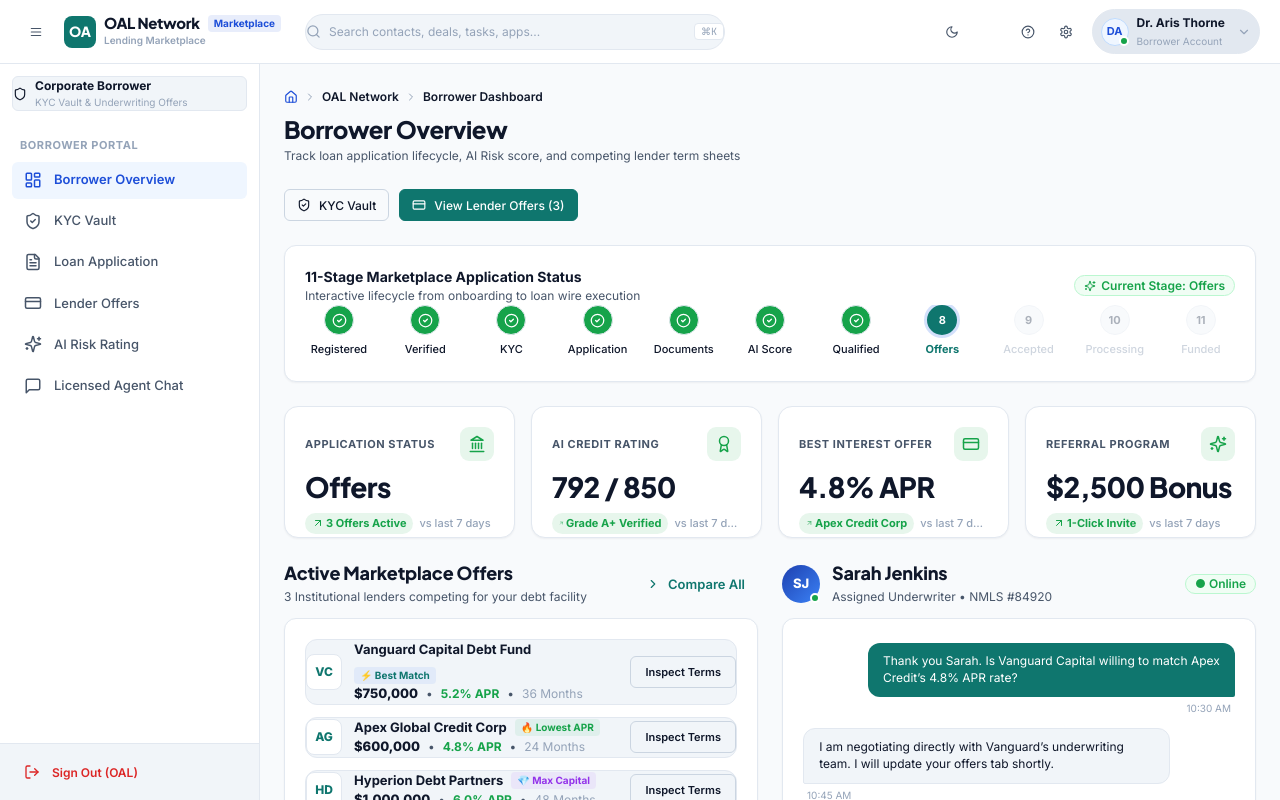
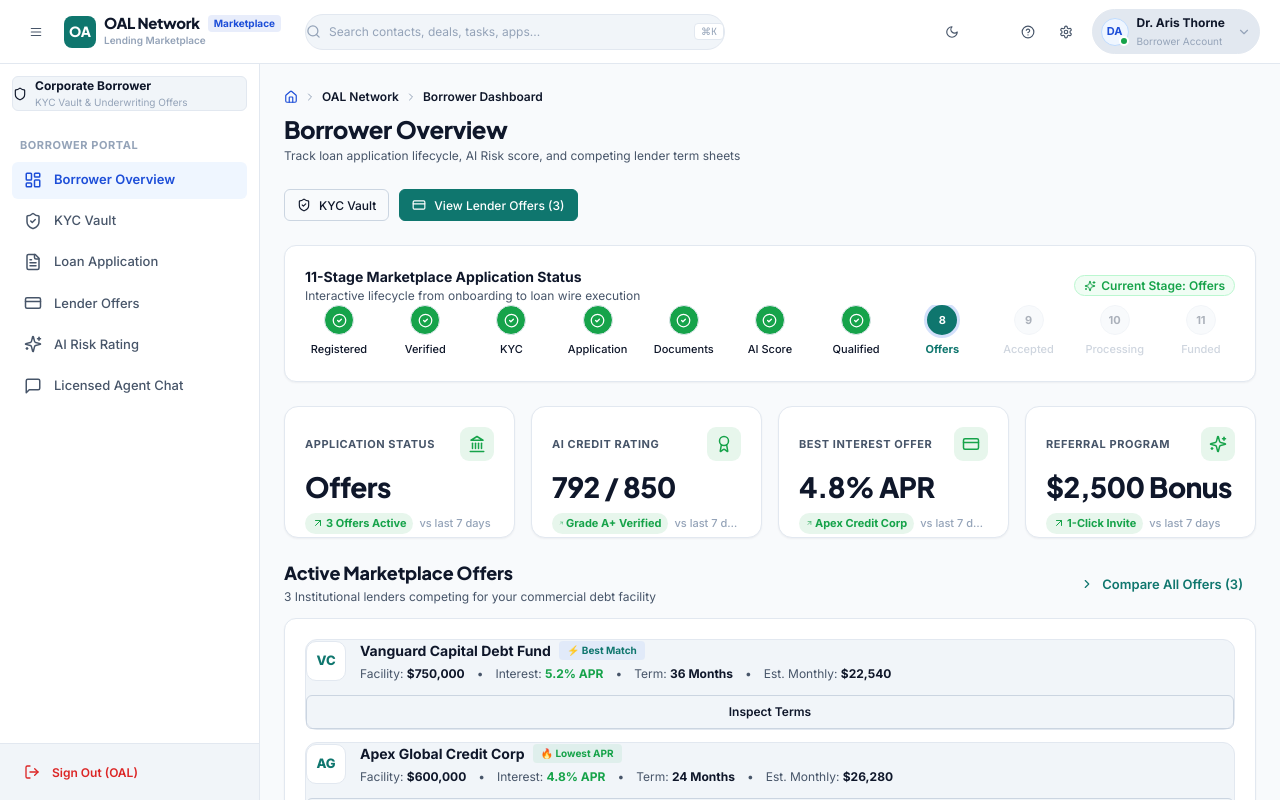
Before and after one commit to AKRITIKUSHWAHA/CRM, a React (Vite) app: page /oal/borrower/dashboard in a window 1280 px wide. Built offline with nearby package versions, Linux system fonts and the light colour scheme; the HTML template or start-up script is replaced by a standard one.

Commit message:
style: separate Active Offers and Sarah Jenkins chat into two distinct full-width card sections

```diff
--- a/src/pages/oal/borrower/OalBorrowerDashboard.jsx
+++ b/src/pages/oal/borrower/OalBorrowerDashboard.jsx
@@ -260,17 +260,15 @@ export const OalBorrowerDashboard = () => {
         </div>
       </div>
 
-      {/* 4. Active Offers & Assigned Representative */}
-      <div className="grid-responsive-2col">
-        {/* Left Column: Active Marketplace Offers */}
+      {/* 4. Section: Active Marketplace Offers */}
       <div className="flex flex-col gap-3">
-          {/* Section Heading Outside the Card */}
+        {/* Section Heading */}
         <div className="flex items-center justify-between gap-2">
           <div>
             <h2 style={{ fontSize: '18px', fontWeight: 800, margin: 0, color: 'var(--text-primary)', letterSpacing: '-0.01em' }}>
               Active Marketplace Offers
             </h2>
-              <span className="text-xs text-secondary">3 Institutional lenders competing for your debt facility</span>
+            <span className="text-xs text-secondary">3 Institutional lenders competing for your commercial debt facility</span>
           </div>
           {!acceptedOffer && (
             <Button
@@ -280,7 +278,7 @@ export const OalBorrowerDashboard = () => {
               onClick={() => navigate('/oal/borrower/offers')}
               style={{ color: 'var(--accent)', fontWeight: 600, fontSize: '13px' }}
             >
-                Compare All
+              Compare All Offers ({offers.length})
             </Button>
           )}
         </div>
@@ -314,16 +312,16 @@ export const OalBorrowerDashboard = () => {
                 return (
                   <div
                     key={off.id}
-                      className="p-3.5 surface-secondary rounded-lg border-subtle flex items-center justify-between gap-3 transition-all hover:border-primary"
+                    className="p-3.5 surface-secondary rounded-lg border-subtle flex flex-col md:flex-row md:items-center justify-between gap-3 transition-all hover:border-primary"
                     style={{ transition: 'all 0.15s ease' }}
                   >
                     {/* Left: Lender initials & details */}
-                      <div className="flex items-center gap-3 min-w-0 flex-1">
+                    <div className="flex items-center gap-3.5 min-w-0">
                       <div
                         style={{
-                            width: '36px',
-                            height: '36px',
-                            borderRadius: '8px',
+                          width: '40px',
+                          height: '40px',
+                          borderRadius: '10px',
                           backgroundColor: 'var(--surface)',
                           border: '1px solid var(--border)',
                           color: 'var(--accent)',
@@ -331,23 +329,23 @@ export const OalBorrowerDashboard = () => {
                           alignItems: 'center',
                           justifyContent: 'center',
                           fontWeight: 800,
-                            fontSize: '12px',
+                          fontSize: '13px',
                           flexShrink: 0,
                         }}
                       >
                         {initials}
                       </div>
 
-                        <div className="flex flex-col gap-0.5 min-w-0">
+                      <div className="flex flex-col gap-1 min-w-0">
                         <div className="flex items-center gap-2 flex-wrap">
-                            <span className="font-bold text-xs text-primary truncate" style={{ fontSize: '13px' }}>
+                          <span className="font-bold text-sm text-primary">
                             {off.lender}
                           </span>
                           <span
                             style={{
                               fontSize: '10px',
                               fontWeight: 700,
-                                padding: '1px 6px',
+                              padding: '2px 8px',
                               borderRadius: '4px',
                               backgroundColor: tagConfig.bg,
                               color: tagConfig.color,
@@ -359,12 +357,14 @@ export const OalBorrowerDashboard = () => {
                           </span>
                         </div>
 
-                          <div className="flex items-center gap-2 text-xs text-secondary flex-wrap">
-                            <span style={{ fontWeight: 800, color: 'var(--text-primary)', fontSize: '13px' }}>{off.amount}</span>
-                            <span>•</span>
-                            <span style={{ fontWeight: 700, color: 'var(--success)', fontSize: '12px' }}>{off.rate}</span>
-                            <span>•</span>
-                            <span className="text-tertiary">{off.term}</span>
+                        <div className="flex items-center gap-3 text-xs text-secondary flex-wrap">
+                          <span>Facility: <strong style={{ color: 'var(--text-primary)' }}>{off.amount}</strong></span>
+                          <span>&bull;</span>
+                          <span>Interest: <strong style={{ color: 'var(--success)' }}>{off.rate}</strong></span>
+                          <span>&bull;</span>
+                          <span>Term: <strong style={{ color: 'var(--text-primary)' }}>{off.term}</strong></span>
+                          <span>&bull;</span>
+                          <span>Est. Monthly: <strong style={{ color: 'var(--text-primary)' }}>{off.monthlyPayment}</strong></span>
                         </div>
                       </div>
                     </div>
@@ -374,7 +374,7 @@ export const OalBorrowerDashboard = () => {
                       variant="outline"
                       size="sm"
                       onClick={() => handleInspectOffer(off)}
-                        style={{ fontSize: '11px', height: '32px', padding: '0 14px', fontWeight: 600, flexShrink: 0 }}
+                      style={{ fontSize: '12px', height: '34px', padding: '0 16px', fontWeight: 600, flexShrink: 0 }}
                     >
                       Inspect Terms
                     </Button>
@@ -386,7 +386,7 @@ export const OalBorrowerDashboard = () => {
         </Card>
       </div>
 
-        {/* Right Column: Assigned OAL Representative */}
+      {/* 5. Section: Assigned Underwriting Representative */}
       <div className="flex flex-col gap-3">
         {/* Section Heading with Profile Outside the Card */}
         <div className="flex items-center justify-between gap-2">
@@ -394,8 +394,8 @@ export const OalBorrowerDashboard = () => {
             <div style={{ position: 'relative', flexShrink: 0 }}>
               <div
                 style={{
-                    width: '38px',
-                    height: '38px',
+                  width: '40px',
+                  height: '40px',
                   borderRadius: '50%',
                   background: 'linear-gradient(135deg, #1e40af 0%, #3b82f6 100%)',
                   color: '#ffffff',
@@ -403,7 +403,7 @@ export const OalBorrowerDashboard = () => {
                   alignItems: 'center',
                   justifyContent: 'center',
                   fontWeight: 800,
-                    fontSize: '13px',
+                  fontSize: '14px',
                 }}
               >
                 SJ
@@ -427,30 +427,30 @@ export const OalBorrowerDashboard = () => {
                 Sarah Jenkins
               </h2>
               <span className="text-xs text-secondary truncate block">
-                  Assigned Underwriter &bull; NMLS #84920
+                Assigned Underwriter &bull; Licensed Officer &bull; NMLS #84920
               </span>
             </div>
           </div>
 
-            <Badge variant="success" style={{ padding: '3px 8px', fontSize: '11px', flexShrink: 0 }}>
-              ● Online
+          <Badge variant="success" style={{ padding: '4px 10px', fontSize: '12px', flexShrink: 0 }}>
+            ● Online &bull; Direct Advocate
           </Badge>
         </div>
 
         {/* Real Chat Message Box Card */}
-          <Card style={{ padding: '1.25rem', borderRadius: '12px' }} className="flex flex-col justify-between">
+        <Card style={{ padding: '1.5rem', borderRadius: '12px' }} className="flex flex-col justify-between">
           <div>
             {/* Chat Stream with Real Message Bubbles */}
             <div
               className="flex flex-col gap-3"
               style={{
-                  maxHeight: '190px',
+                maxHeight: '220px',
                 overflowY: 'auto',
                 padding: '4px 0',
-                  marginBottom: '1rem',
+                marginBottom: '1.25rem',
               }}
             >
-                {messages.slice(-2).map((msg, i) => {
+              {messages.map((msg, i) => {
                 const isAgent = msg.sender.includes('Sarah');
                 return (
                   <div
@@ -459,19 +459,19 @@ export const OalBorrowerDashboard = () => {
                   >
                     <div
                       style={{
-                          maxWidth: '85%',
-                          padding: '0.65rem 0.95rem',
+                        maxWidth: '80%',
+                        padding: '0.75rem 1rem',
                         borderRadius: isAgent ? '12px 12px 12px 2px' : '12px 12px 2px 12px',
                         backgroundColor: isAgent ? 'var(--surface-secondary)' : 'var(--accent)',
                         color: isAgent ? 'var(--text-primary)' : '#ffffff',
-                          fontSize: '12px',
-                          lineHeight: '1.4',
+                        fontSize: '13px',
+                        lineHeight: '1.5',
                         border: isAgent ? '1px solid var(--border)' : 'none',
                       }}
                     >
                       {msg.text}
                     </div>
-                      <span className="text-tertiary mt-1" style={{ fontSize: '10px', padding: '0 4px' }}>
+                    <span className="text-tertiary mt-1" style={{ fontSize: '11px', padding: '0 4px' }}>
                       {msg.time || 'Just now'}
                     </span>
                   </div>
@@ -480,12 +480,12 @@ export const OalBorrowerDashboard = () => {
             </div>
 
             {/* Quick Reply Composer */}
-              <form onSubmit={handleSendQuickReply} className="flex items-center gap-2 w-full" style={{ marginBottom: '1rem' }}>
+            <form onSubmit={handleSendQuickReply} className="flex items-center gap-2.5 w-full" style={{ marginBottom: '1.25rem' }}>
               <Input
                 value={quickReplyText}
                 onChange={(e) => setQuickReplyText(e.target.value)}
-                  placeholder="Type a message to Sarah..."
-                  style={{ height: '38px', fontSize: '12px' }}
+                placeholder="Type a message to Sarah Jenkins..."
+                style={{ height: '40px', fontSize: '13px' }}
                 className="flex-1 min-w-0"
               />
               <Button
@@ -493,7 +493,7 @@ export const OalBorrowerDashboard = () => {
                 size="sm"
                 type="submit"
                 icon={Send}
-                  style={{ height: '38px', minWidth: '70px', padding: '0 12px', flexShrink: 0, justifyContent: 'center' }}
+                style={{ height: '40px', minWidth: '80px', padding: '0 16px', flexShrink: 0, justifyContent: 'center' }}
               >
                 Send
               </Button>
@@ -501,20 +501,19 @@ export const OalBorrowerDashboard = () => {
           </div>
 
           {/* Dedicated Chat Portal CTA Button with clean top border */}
-            <div style={{ paddingTop: '0.85rem', borderTop: '1px solid var(--border)' }}>
+          <div style={{ paddingTop: '1rem', borderTop: '1px solid var(--border)' }}>
             <Button
               variant="outline"
               size="sm"
               icon={MessageSquare}
               className="w-full justify-center"
               onClick={() => navigate('/oal/borrower/messages')}
-                style={{ height: '38px', fontWeight: 600 }}
+              style={{ height: '40px', fontWeight: 600, fontSize: '13px' }}
             >
               Open Dedicated Chat Portal
             </Button>
           </div>
         </Card>
-        </div>
       </div>
 
       {/* 5. Modal: Inspect Offer Details */}
```
Lines whose indentation alone changed are shown as unchanged.
